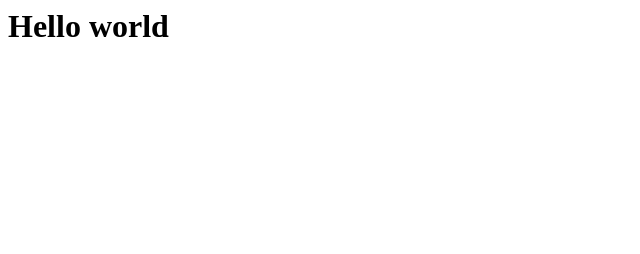
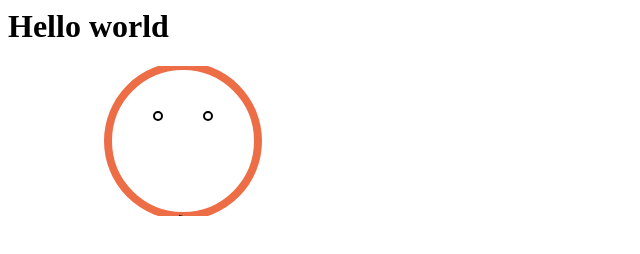
Before and after one commit to dorian-bermond/dorian-bermond.github.io, a plain HTML site: page index.html in a window 1280 px wide. Shown: the whole page, without its empty margins (0-640 px from the left). Drawn offline with Linux system fonts and the light colour scheme.

Commit message:
Stick Guy v1

```diff
--- a/index.html
+++ b/index.html
@@ -2,5 +2,14 @@
     <title>My title</title>
     <body>
         <h1>Hello world</h1>
+        <svg>
+          <!-- Head -->
+          <circle cx="175" cy="75" r="75" stroke="#ED6E46" stroke-width="8" fill="transparent"/>
+          <!-- Eyes -->
+          <circle cx="150" cy="50" r="1" stroke="#000000" stroke-width="8" fill="transparent"/>
+          <circle cx="200" cy="50" r="1" stroke="#000000" stroke-width="8" fill="transparent"/>
+          <!-- Body -->
+          <line x1="175" y1="150" x2="75" y2="450" stroke="#000000" stroke-width="8"/>
+        </svg>
     </body>
 </html>
```
